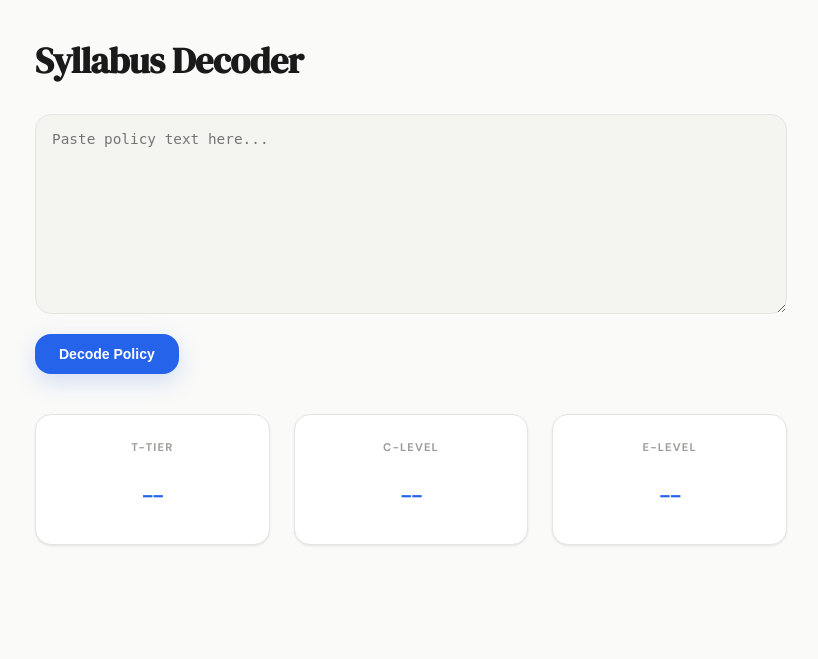
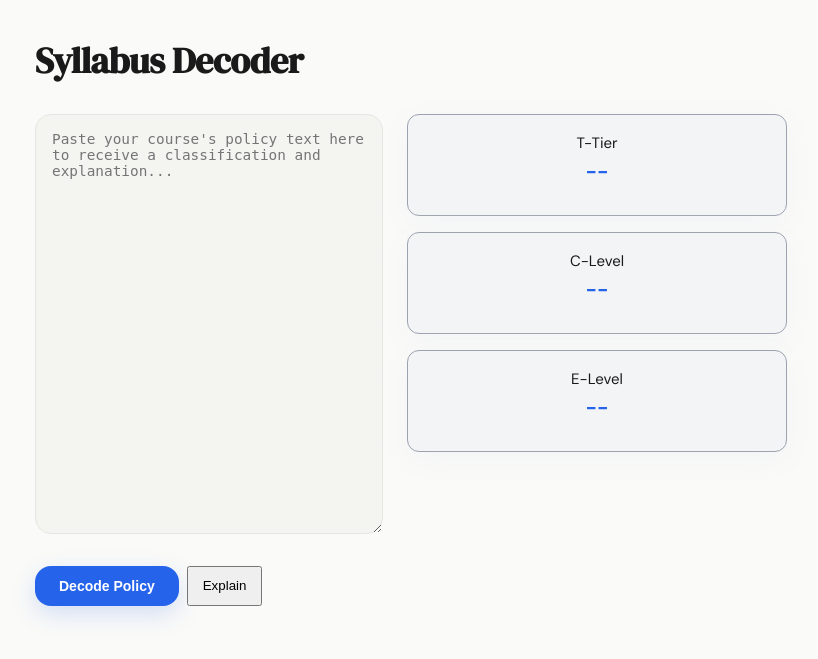
Before and after one commit to aninuona/syllabus-decoder, a Flask app: page /decoder in a window 1280 px wide. Shown: the part 74-733 px from the top of the page, without its empty margins (229-1047 px from the left). Run offline with Flask 3, Linux system fonts and the light colour scheme.

Commit message:
Update decoder.html

```diff
--- a/templates/decoder.html
+++ b/templates/decoder.html
@@ -19,27 +19,129 @@
 
   <main class="tool-container">
     <h2>Syllabus Decoder</h2>
+    <div style="display: grid; grid-template-columns: 1fr 380px; gap: 24px; align-items: start;">
+      <form action="/decode" method="POST" class="decoder-form" style="margin:0">
+          <textarea name="syllabus_text" placeholder="Paste your course's policy text here to receive a classification and explanation..." style="min-height:420px;">{{ pasted_text }}</textarea>
+          <div style="margin-top:12px; display:flex; gap:8px;">
+            <button type="submit" class="btn-primary">Decode Policy</button>
+            <button type="button" id="explain-btn" class="btn-secondary" style="padding:10px 14px;">Explain</button>
+          </div>
+      </form>
 
-    <form action="/decode" method="POST" class="decoder-form">
-        <textarea name="syllabus_text" placeholder="Paste policy text here...">{{ pasted_text }}</textarea>
-        <button type="submit" class="btn-primary">Decode Policy</button>
-    </form>
+      <div style="position:relative;">
+        <div style="display:grid; gap:16px;">
+          <div class="glow-card" style="padding:16px; border-radius:12px; box-shadow: 0 8px 30px rgba(0,0,0,0.08);">
+            <div style="display:flex; justify-content:space-between; align-items:center;">
+              <div>
+                <div class="label">T-Tier</div>
+                <div style="font-size:1.25rem; font-weight:700; color:var(--blue);">{{ t_tier or '--' }}</div>
+              </div>
+            </div>
+            <div style="margin-top:12px; white-space:pre-wrap;">{{ t_reason if t_reason is defined else '' }}</div>
+          </div>
 
-    <div class="results-grid">
-        <div class="result-box">
-            <span class="label">T-Tier</span>
-            <div class="value">{{ t_tier or '--' }}</div>
+          <div class="glow-card" style="padding:16px; border-radius:12px; box-shadow: 0 8px 30px rgba(0,0,0,0.08);">
+            <div style="display:flex; justify-content:space-between; align-items:center;">
+              <div>
+                <div class="label">C-Level</div>
+                <div style="font-size:1.25rem; font-weight:700; color:var(--blue);">{{ c_level or '--' }}</div>
+              </div>
+            </div>
+            <div style="margin-top:12px; white-space:pre-wrap;">{{ c_reason if c_reason is defined else '' }}</div>
+          </div>
+
+          <div class="glow-card" style="padding:16px; border-radius:12px; box-shadow: 0 8px 30px rgba(0,0,0,0.08);">
+            <div style="display:flex; justify-content:space-between; align-items:center;">
+              <div>
+                <div class="label">E-Level</div>
+                <div style="font-size:1.25rem; font-weight:700; color:var(--blue);">{{ e_level or '--' }}</div>
+              </div>
+            </div>
+            <div style="margin-top:12px; white-space:pre-wrap;">{{ e_reason if e_reason is defined else '' }}</div>
+          </div>
         </div>
-        <div class="result-box">
-            <span class="label">C-Level</span>
-            <div class="value">{{ c_level or '--' }}</div>
-        </div>
-        <div class="result-box">
-            <span class="label">E-Level</span>
-            <div class="value">{{ e_level or '--' }}</div>
-        </div>
+      </div>
     </div>
   </main>
 
 </body>
+<script>
+  function getColors(code){
+    if(!code || code.length<2) return {bg:'#f3f4f6', border:'#9ca3af'};
+    const level = code[0];
+    const n = parseInt(code[1]||'0');
+    if(level==='T'){
+      if(n<=1) return {bg:'rgba(239,68,68,0.08)', border:'#ef4444'};
+      if(n===2) return {bg:'rgba(245,158,11,0.06)', border:'#f59e0b'};
+      if(n===3) return {bg:'rgba(132,204,22,0.06)', border:'#84cc16'};
+      if(n>=4) return {bg:'rgba(34,197,94,0.06)', border:'#22c55e'};
+    }
+    if(level==='C'){
+      if(n===0) return {bg:'rgba(34,197,94,0.06)', border:'#22c55e'};
+      if(n===1) return {bg:'rgba(245,158,11,0.06)', border:'#f59e0b'};
+      if(n>=2) return {bg:'rgba(239,68,68,0.06)', border:'#ef4444'};
+    }
+    if(level==='E'){
+      if(n===0) return {bg:'rgba(34,197,94,0.06)', border:'#22c55e'};
+      if(n===1) return {bg:'rgba(245,158,11,0.06)', border:'#f59e0b'};
+      if(n>=2) return {bg:'rgba(239,68,68,0.06)', border:'#ef4444'};
+    }
+    return {bg:'#f3f4f6', border:'#9ca3af'};
+  }
+
+  // Update styles for a specific card based on its code text (e.g., "T2")
+  function styleCardByCode(card){
+    const codeText = card.querySelector('[style*="font-size:1.25rem"]')?.textContent?.trim() || '';
+    const colors = getColors(codeText);
+    card.style.background = colors.bg;
+    card.style.border = `1px solid ${colors.border}`;
+    card.style.boxShadow = `0 8px 30px ${colors.bg}`;
+  }
+
+  // Fill cards with data returned from API result
+  function fillCards(result){
+    if(!result) return;
+    const tCard = document.querySelectorAll('.glow-card')[0];
+    const cCard = document.querySelectorAll('.glow-card')[1];
+    const eCard = document.querySelectorAll('.glow-card')[2];
+
+    tCard.querySelector('[style*="font-size:1.25rem"]').textContent = result.t_tier || '--';
+    tCard.querySelector('div[style*="white-space:pre-wrap"]') .textContent = result.t_reason || '';
+    styleCardByCode(tCard);
+
+    cCard.querySelector('[style*="font-size:1.25rem"]').textContent = result.c_level || '--';
+    cCard.querySelector('div[style*="white-space:pre-wrap"]') .textContent = result.c_reason || '';
+    styleCardByCode(cCard);
+
+    eCard.querySelector('[style*="font-size:1.25rem"]').textContent = result.e_level || '--';
+    eCard.querySelector('div[style*="white-space:pre-wrap"]') .textContent = result.e_reason || '';
+    styleCardByCode(eCard);
+  }
+
+  // Wire up the Explain button to call the API and update cards in-place
+  document.getElementById('explain-btn').addEventListener('click', async ()=>{
+    const textarea = document.querySelector('textarea[name="syllabus_text"]');
+    const text = (textarea?.value || '').trim();
+    if(!text){ alert('Please paste some policy text to explain.'); return; }
+
+    try{
+      const res = await fetch('/api/decoder/classify', {
+        method: 'POST',
+        headers: { 'Content-Type': 'application/json' },
+        body: JSON.stringify({ text })
+      });
+      if(!res.ok){ throw new Error('Server error'); }
+      const data = await res.json();
+      fillCards(data);
+    }catch(err){
+      console.error('Explain failed', err);
+      alert('Failed to get explanation. Try again.');
+    }
+  });
+
+  // Style initial cards on load (use any existing server-rendered values)
+  window.addEventListener('load', ()=>{
+    document.querySelectorAll('.glow-card').forEach(styleCardByCode);
+  });
+</script>
 </html>
```
